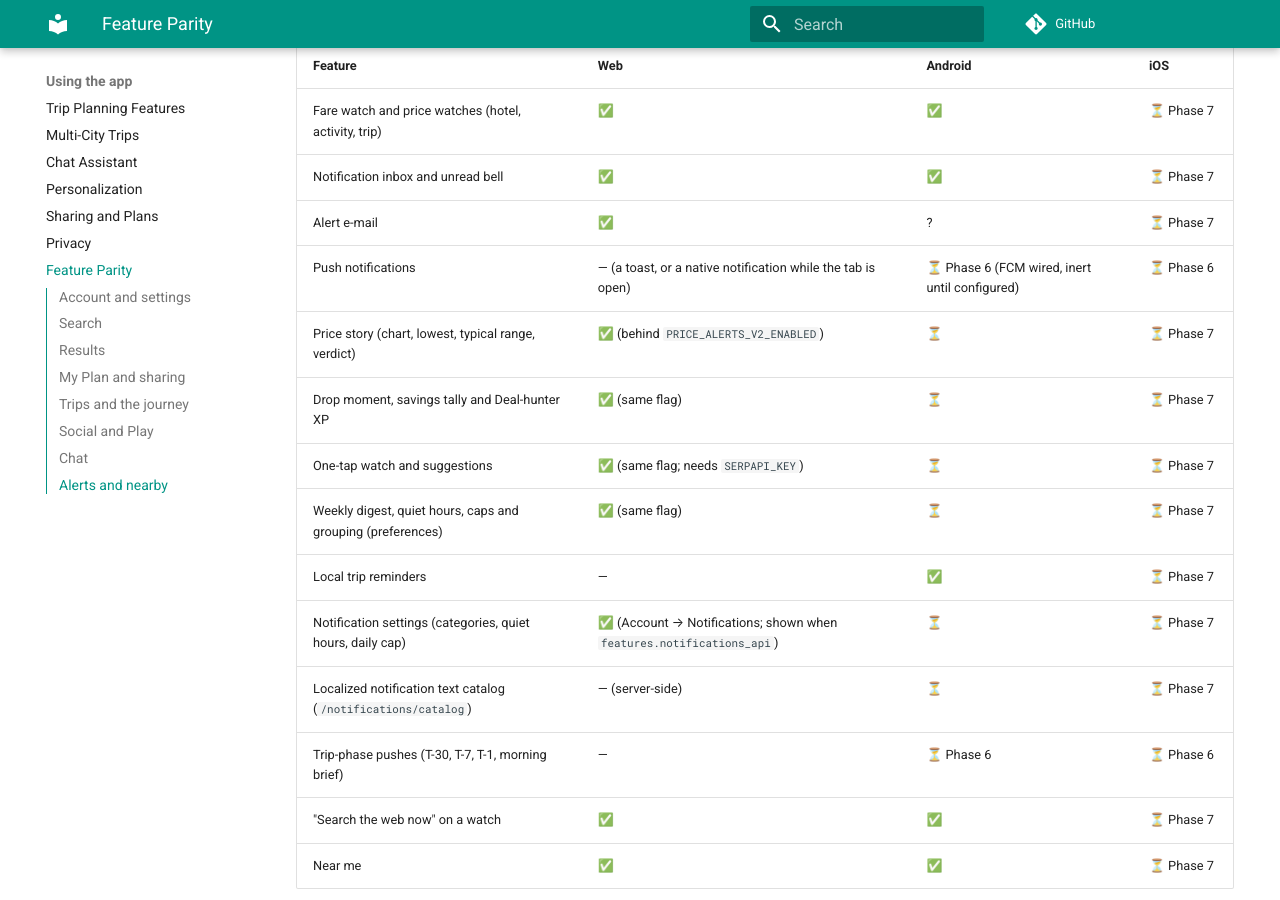
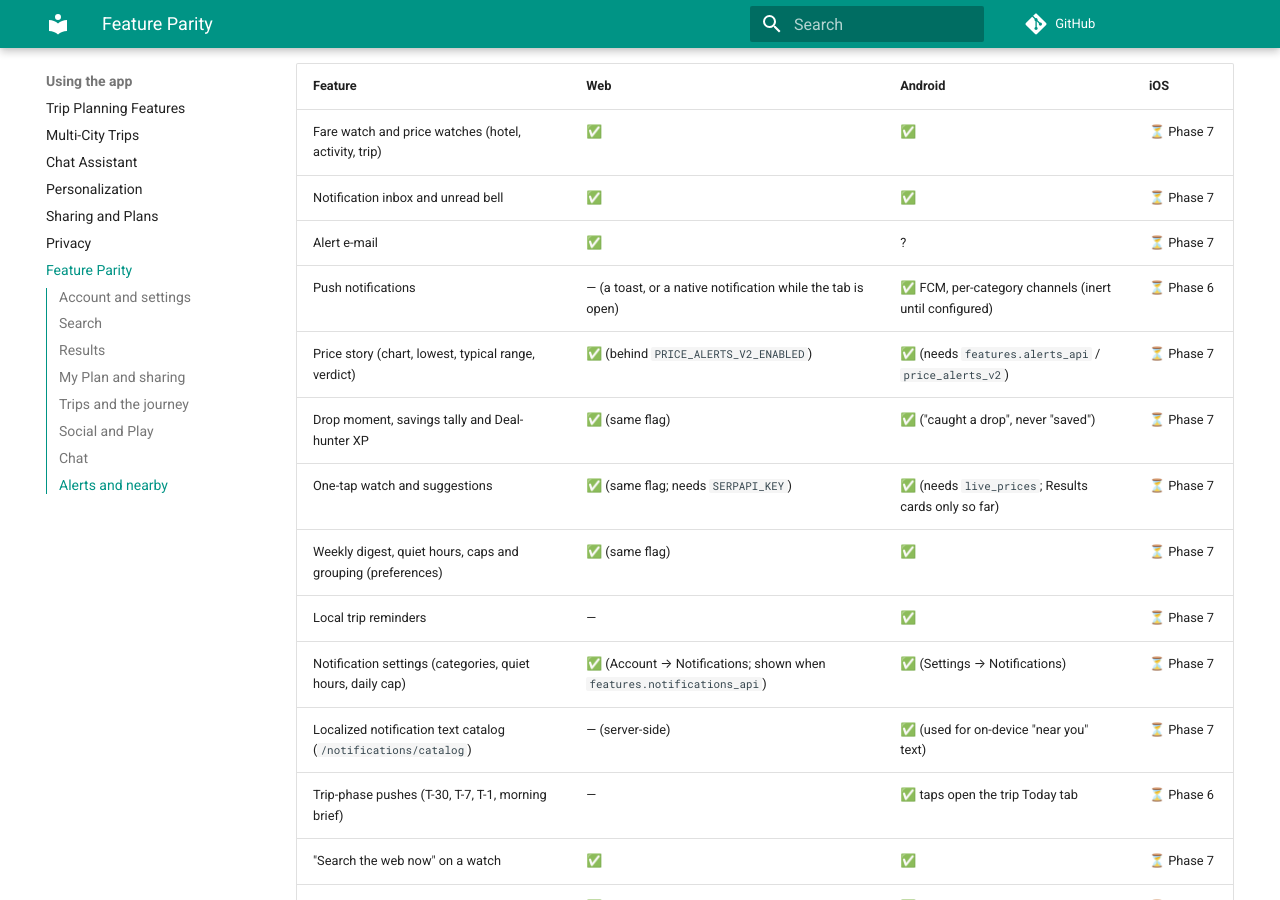
Before and after one commit to rupakc/travel-planner, an MkDocs documentation site: the page built from docs/Feature-Parity.md, in a window 1280 px wide and 900 px high, scrolled down 4700 px. Built offline with MkDocs 1.6.1 and Material for MkDocs 9.7.7, drawn with Linux system fonts in a browser that asks for light colours; comment, search, counter and statistics services are not loaded; some of the changed text lies outside the part shown.

Commit message:
docs: Feature-Parity, Android Phases 3-6 shipped
Co-Authored-By: Claude Opus 5.5 <noreply@anthropic.com>

```diff
--- a/docs/Feature-Parity.md
+++ b/docs/Feature-Parity.md
@@ -59,9 +59,9 @@ Legend: ✅ shipped · ⏳ Phase N planned · — not offered · ? not stated in
 |---|---|---|---|
 | Select items into My Plan, save and load plans | ✅ | ✅ | ⏳ Phase 7 |
 | Share link | ✅ | ✅ | ⏳ Phase 7 |
-| Public share viewer | ✅ | ✅ deep link | ⏳ Phase 7 |
-| Share links 2.0: choose what is revealed (dates, origin, name), share card (link and story sizes), list and revoke links | ✅ | ⏳ planned ([Sharing API](Sharing-API.md)) | ⏳ planned ([Sharing API](Sharing-API.md)) |
-| Share a trip recap or savings card as a link | ✅ | ⏳ planned | ⏳ planned |
+| Public share viewer | ✅ | ✅ deep link, plus paste-a-link; recap, savings, quiz and status kinds | ⏳ Phase 7 |
+| Share links 2.0: choose what is revealed (dates, origin, name), share card (link and story sizes), list and revoke links | ✅ | ✅ share sheet with the card PNG, My shares with revoke ([Sharing API](Sharing-API.md)) | ⏳ planned ([Sharing API](Sharing-API.md)) |
+| Share a trip recap or savings card as a link | ✅ | ✅ | ⏳ planned |
 | Link previews (Open Graph page and card.png for crawlers) | ✅ server-side, all clients | ✅ same links | ✅ same links |
 | Export to calendar (.ics) and print/PDF | ✅ | ✅ | ⏳ Phase 7 |
 | Cost breakdown | ✅ | ? | ⏳ Phase 7 |
@@ -110,14 +110,14 @@ Both are behind `SOCIAL_ENABLED` / `PLAY_ENABLED` (`features.social`, `features.
 | Fare watch and price watches (hotel, activity, trip) | ✅ | ✅ | ⏳ Phase 7 |
 | Notification inbox and unread bell | ✅ | ✅ | ⏳ Phase 7 |
 | Alert e-mail | ✅ | ? | ⏳ Phase 7 |
-| Push notifications | — (a toast, or a native notification while the tab is open) | ⏳ Phase 6 (FCM wired, inert until configured) | ⏳ Phase 6 |
-| Price story (chart, lowest, typical range, verdict) | ✅ (behind `PRICE_ALERTS_V2_ENABLED`) | ⏳ | ⏳ Phase 7 |
-| Drop moment, savings tally and Deal-hunter XP | ✅ (same flag) | ⏳ | ⏳ Phase 7 |
-| One-tap watch and suggestions | ✅ (same flag; needs `SERPAPI_KEY`) | ⏳ | ⏳ Phase 7 |
-| Weekly digest, quiet hours, caps and grouping (preferences) | ✅ (same flag) | ⏳ | ⏳ Phase 7 |
+| Push notifications | — (a toast, or a native notification while the tab is open) | ✅ FCM, per-category channels (inert until configured) | ⏳ Phase 6 |
+| Price story (chart, lowest, typical range, verdict) | ✅ (behind `PRICE_ALERTS_V2_ENABLED`) | ✅ (needs `features.alerts_api` / `price_alerts_v2`) | ⏳ Phase 7 |
+| Drop moment, savings tally and Deal-hunter XP | ✅ (same flag) | ✅ ("caught a drop", never "saved") | ⏳ Phase 7 |
+| One-tap watch and suggestions | ✅ (same flag; needs `SERPAPI_KEY`) | ✅ (needs `live_prices`; Results cards only so far) | ⏳ Phase 7 |
+| Weekly digest, quiet hours, caps and grouping (preferences) | ✅ (same flag) | ✅ | ⏳ Phase 7 |
 | Local trip reminders | — | ✅ | ⏳ Phase 7 |
-| Notification settings (categories, quiet hours, daily cap) | ✅ (Account → Notifications; shown when `features.notifications_api`) | ⏳ | ⏳ Phase 7 |
-| Localized notification text catalog (`/notifications/catalog`) | — (server-side) | ⏳ | ⏳ Phase 7 |
-| Trip-phase pushes (T-30, T-7, T-1, morning brief) | — | ⏳ Phase 6 | ⏳ Phase 6 |
+| Notification settings (categories, quiet hours, daily cap) | ✅ (Account → Notifications; shown when `features.notifications_api`) | ✅ (Settings → Notifications) | ⏳ Phase 7 |
+| Localized notification text catalog (`/notifications/catalog`) | — (server-side) | ✅ (used for on-device "near you" text) | ⏳ Phase 7 |
+| Trip-phase pushes (T-30, T-7, T-1, morning brief) | — | ✅ taps open the trip Today tab | ⏳ Phase 6 |
 | "Search the web now" on a watch | ✅ | ✅ | ⏳ Phase 7 |
 | Near me | ✅ | ✅ | ⏳ Phase 7 |
```
Also changed, not shown: other parts of docs/Feature-Parity.md (+6 -6 lines).
